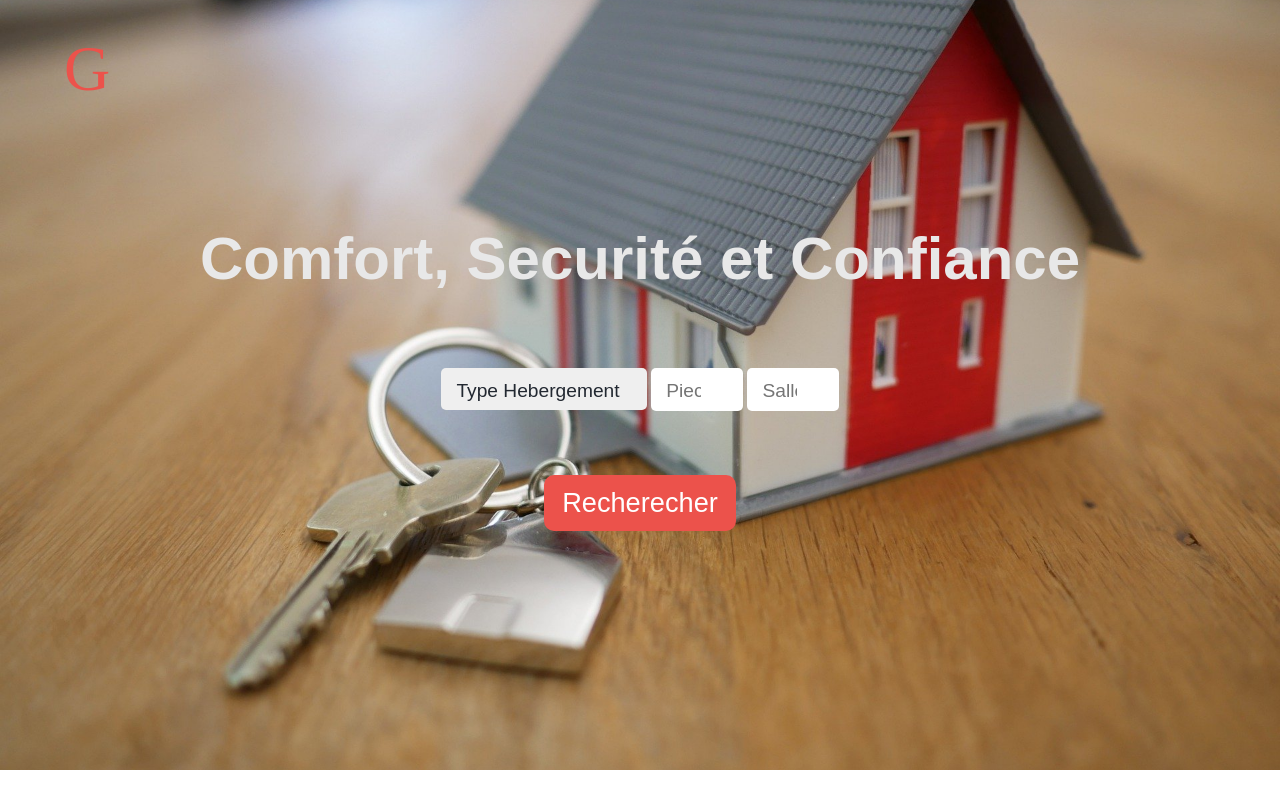
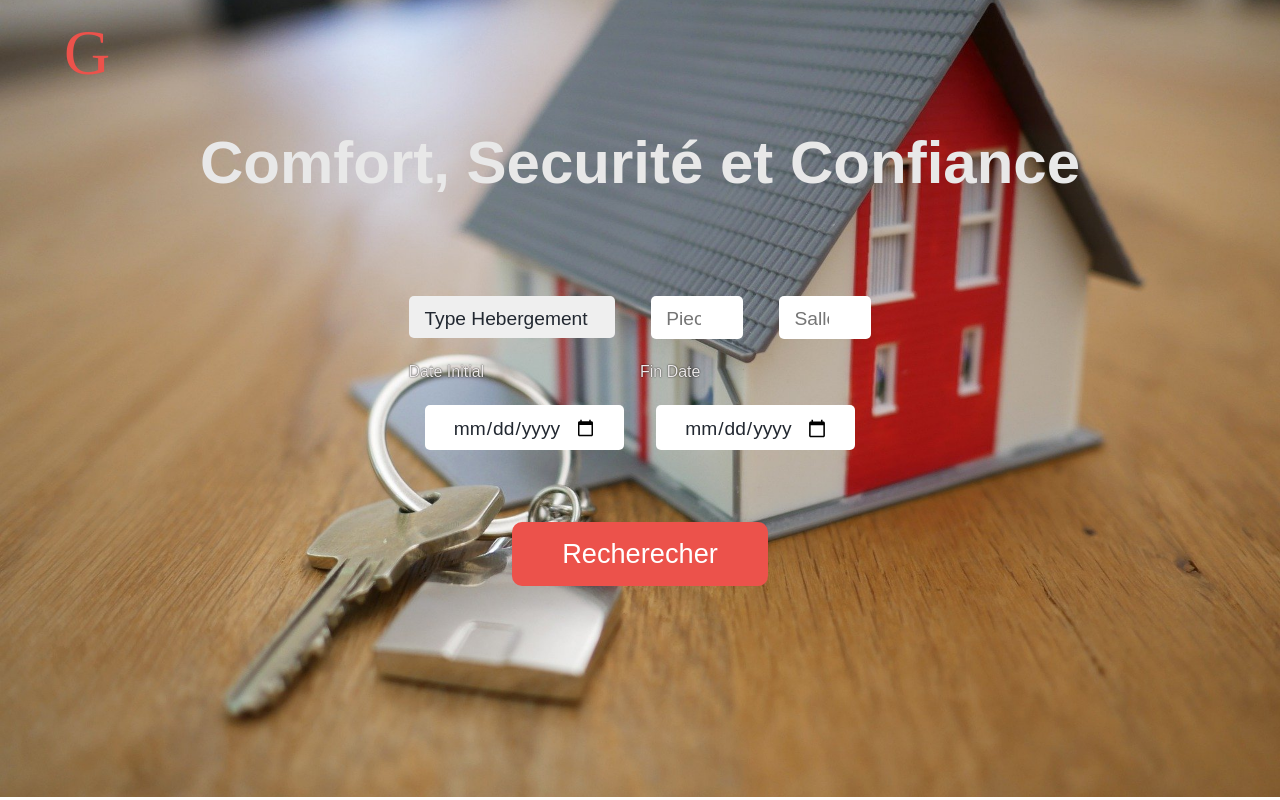
Before and after one commit to Ossama-65/Gite, a PHP site: page / in a window 1280 px wide. Run offline with PHP 8.4, Linux system fonts and the light colour scheme.

Commit message:
ajoute details css, date picker

```diff
--- a/css/index.css
+++ b/css/index.css
@@ -18,11 +18,11 @@
 
 nav {
   position: relative;
-  height: 10rem;
+  height: 5rem;
 }
 
 .navigation_links {
-  margin: 2rem 4rem;
+  margin: 1rem 4rem;
   display: flex;
   justify-content: space-between;
   align-items: center;
@@ -53,7 +53,7 @@
 .form-container {
   display: flex;
   justify-content: center;
-  width: 50rem;
+  width: 60rem;
   padding: 3rem;
   border-radius: 5px;
 }
@@ -72,18 +72,28 @@
   text-align: center;
   appearance: none;
   color: #222831;
+  margin: 1.5rem 1rem;
 }
 
 .input-control {
-  margin-top: 4rem;
+  margin-top: 3rem;
   display: flex;
   justify-content: center;
 }
-
+.input-dates {
+  display: flex;
+  justify-content: center;
+}
+.date-label {
+  display: block;
+  color: rgb(238, 235, 235);
+  font-family: sans-serif;
+  text-shadow: 0 0 1.5px black;
+}
 .input-button {
   font-size: 1.7rem;
-  width: 15vw;
-  height: 7vh;
+  width: 16rem;
+  height: 4rem;
   border: none;
   border-radius: 10px;
   cursor: pointer;
--- a/css/resultats.css
+++ b/css/resultats.css
@@ -9,8 +9,9 @@
 
 img {
   width: 300px;
-  height: 300px;
+  height: 250px;
   box-shadow: 0 0 10px rgb(172, 170, 170);
+  border-radius: 5px;
 }
 .row {
   display: flex;
--- a/index.php
+++ b/index.php
@@ -1,15 +1,15 @@
 <?php
-  if( isset( $_POST['submit']) ){
+session_start();
+if (isset($_POST)) {
 
-    if( !empty( $_POST['categorie']) && !empty($_POST['pieces']) && !empty($_POST['bathrooms'])){
-      $query = $_POST['submit'];
-      /* $categorie = ($_POST['categorie']);
-      $pieces = ($_POST['pieces']);
-      $bathrooms = ($_POST['bathrooms']); */
+  if (!empty($_POST['categorie']) && !empty($_POST['pieces']) && !empty($_POST['bathrooms'])
+   && !empty($_POST['dateIn']) && !empty($_POST['date-out'])) {
+    $_SESSION['id'] = 'userGuest';
+    $_SESSION['data'] = $_POST;
 
-      header( 'location: resultats.php' );
-    }
+    header('location: resultats.php');
   }
+}
 
 ?>
 
@@ -47,15 +47,28 @@
           <form action="" id="formReq" class="form-control" method="post">
             <select name="categorie" id="" class="select-css">
               <option value="default">Type Hebergement</option>
-              <option value="chambre">Chambre</option>
-              <option value="appartment">Appartement</option>
-              <option value="maison">Maison</option>
-              <option value="villa">Villa</option>
+              <option value="Chambre">Chambre</option>
+              <option value="Appartement">Appartement</option>
+              <option value="Maison">Maison</option>
+              <option value="Villa">Villa</option>
             </select>
             <input type="number" class="inputs" name="pieces" min="1" max="6" placeholder="Pieces">
             <input type="number" class="inputs" name="bathrooms" min="1" max="4" placeholder="Salle de Bain">
+            <div class="input-dates">
+
+              <div>
+                <label for="datein" class="date-label">Date Initial</label>
+                <input class="inputs" type="date" name="dateIn" id="">
+              </div>
+              <div>
+                <label for="date-out" class="date-label">Fin Date</label>
+                <input class="inputs" type="date" name="date-out" id="">
+              </div>
+
+            </div>
+
             <div class="input-control">
-              <button type="submit" id="search" class="input-button" name="submit">Recherecher</button>
+              <input type="submit" id="search" class="input-button" name="submit" value="Recherecher">
             </div>
 
           </form>
```
Also changed, not shown: classes/User.php (+13 -0 lines), js/scripts.js (+7 -3 lines), resultats.php (+6 -1 lines).
